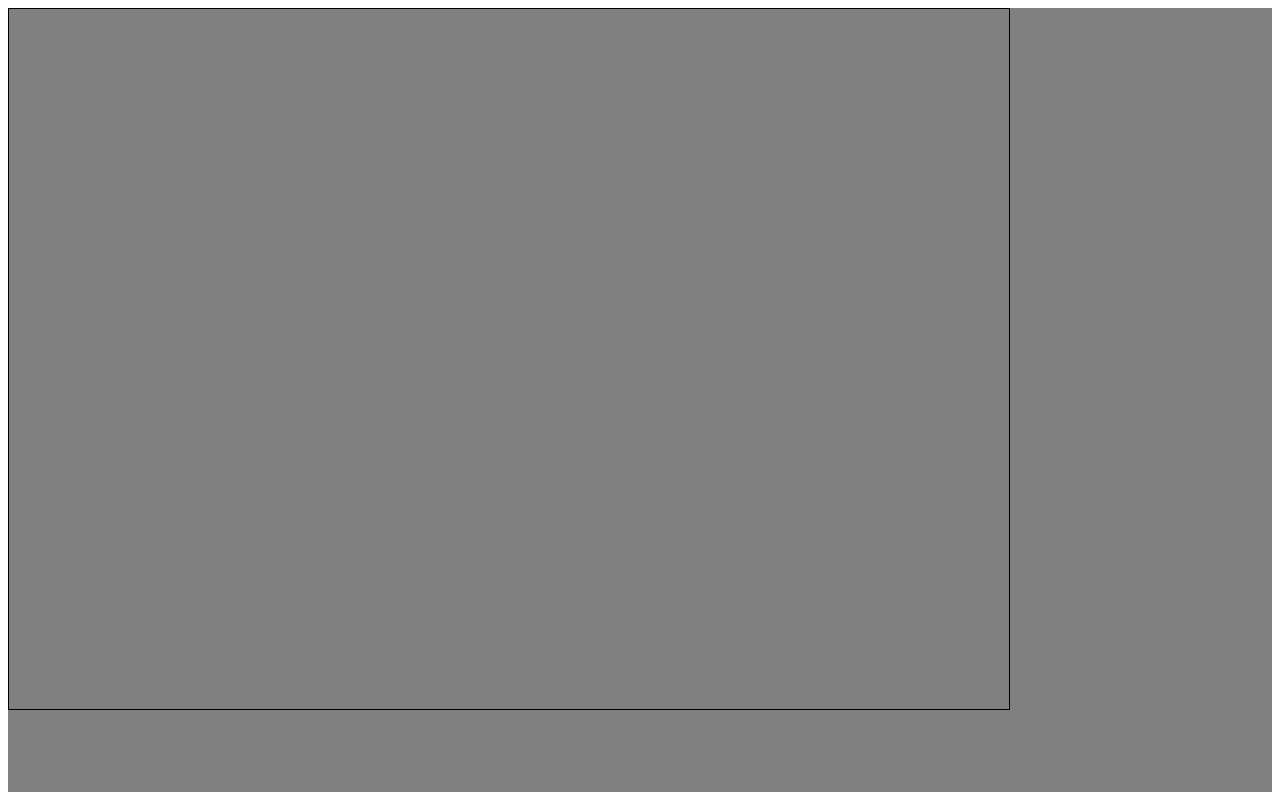
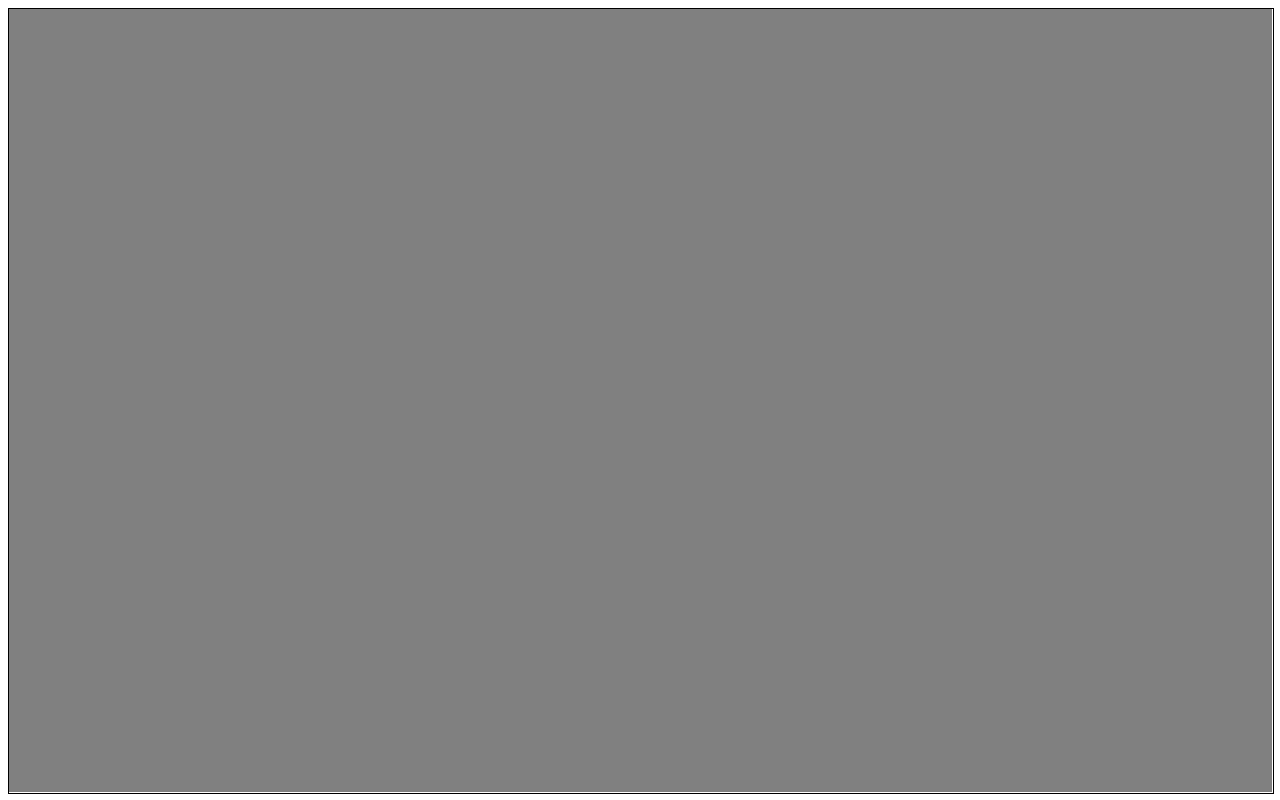
Before and after one commit to awaidmann/SpaceKillingCurves, a plain HTML site: page index.html in a window 1280 px wide. Drawn offline with nearby package versions, Linux system fonts and the light colour scheme.

Commit message:
Refactor to use d3.select instead of dom accessors

```diff
--- a/index.html
+++ b/index.html
@@ -7,25 +7,29 @@
   <div
     id="main"
     style="height:100%; width:100%; background-color:gray;">
-    <canvas id="line-canvas" width="1000" height="700" style="border:1px solid black"></canvas>
+    <canvas id="line-canvas" style="border:1px solid black"></canvas>
   </div>
 
-  <!-- <script src="https://d3js.org/d3-path.v1.min.js"></script>
-  <script src="https://d3js.org/d3-shape.v1.min.js"></script> -->
+  <script src="https://d3js.org/d3-selection.v1.min.js"></script>
   <script>
-    document.getElementById("main").onmousedown = start
-    document.getElementById("main").onmouseup = stop
+    var prev = undefined
+    var timer = undefined
 
-    var prev = undefined
+    var main = d3.select("div"),
+        height = main.node().clientHeight,
+        width = main.node().clientWidth
+    main.on("mousedown", start)
+    main.on("mouseup", stop)
 
-    var ctx = document.getElementById("line-canvas").getContext("2d")
+    var canvas = main.select("canvas")
+      .attr("height", height)
+      .attr("width", width)
+    var ctx = canvas.node().getContext("2d")
     ctx.lineWidth = 2
     ctx.strokeStyle = "white"
 
-    var timer = undefined
-
     function record(e) {
-      var curr = [e.offsetX, e.offsetY]
+      var curr = [d3.event.offsetX, d3.event.offsetY]
       if (prev != undefined) {
         draw(prev, curr)
       }
@@ -39,14 +43,14 @@
       ctx.stroke()
     }
 
-    function start() {
+    function start(e) {
       console.log("Mouse down at: " + Date.now())
-      document.getElementById("main").addEventListener("mousemove", record)
+      main.on("mousemove", record)
     }
 
     function stop() {
       console.log("Mouse up at: " + Date.now())
-      document.getElementById("main").removeEventListener("mousemove", record)
+      main.on("mousemove", null)
     }
   </script>
 </body>
```
